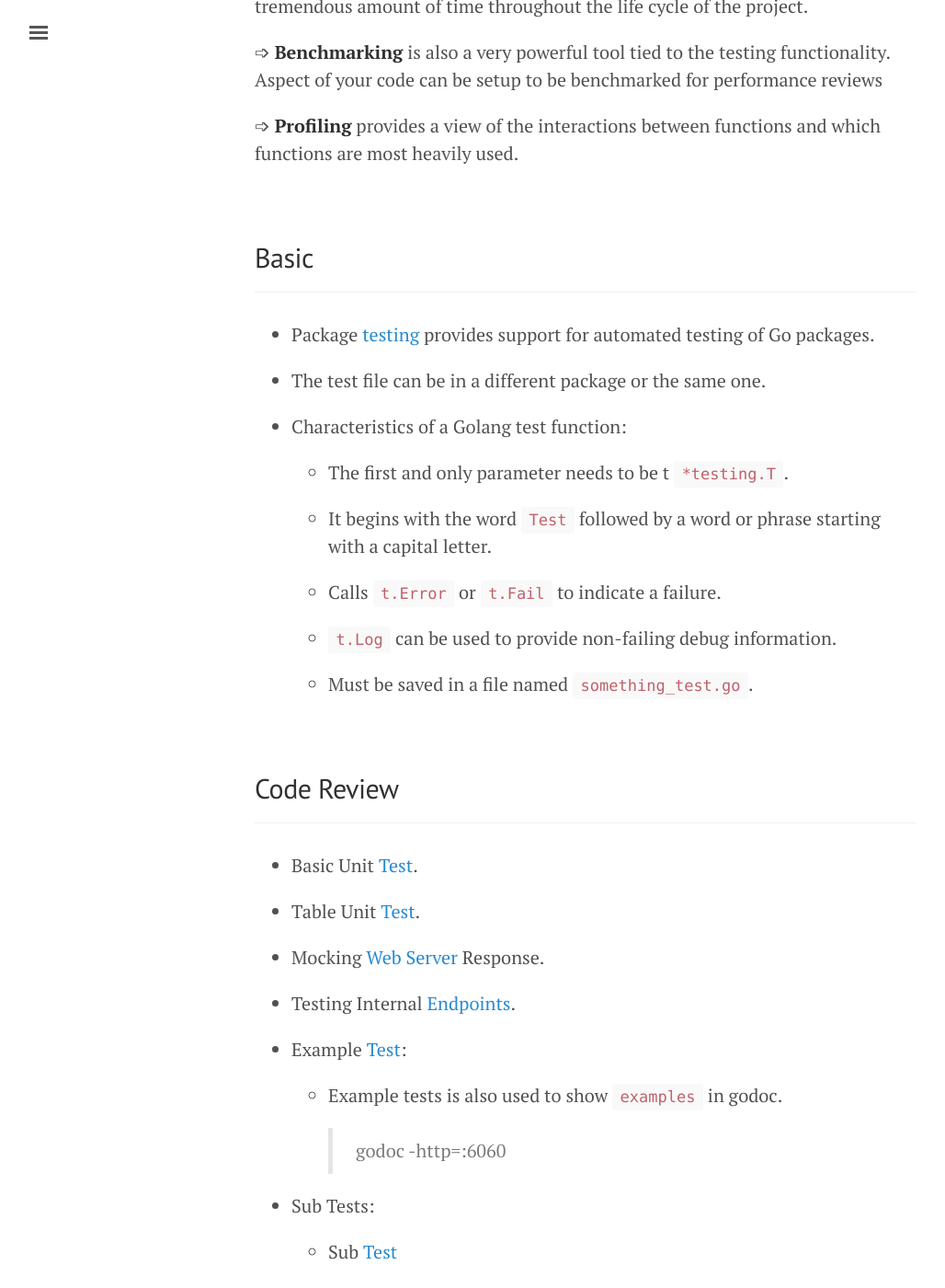
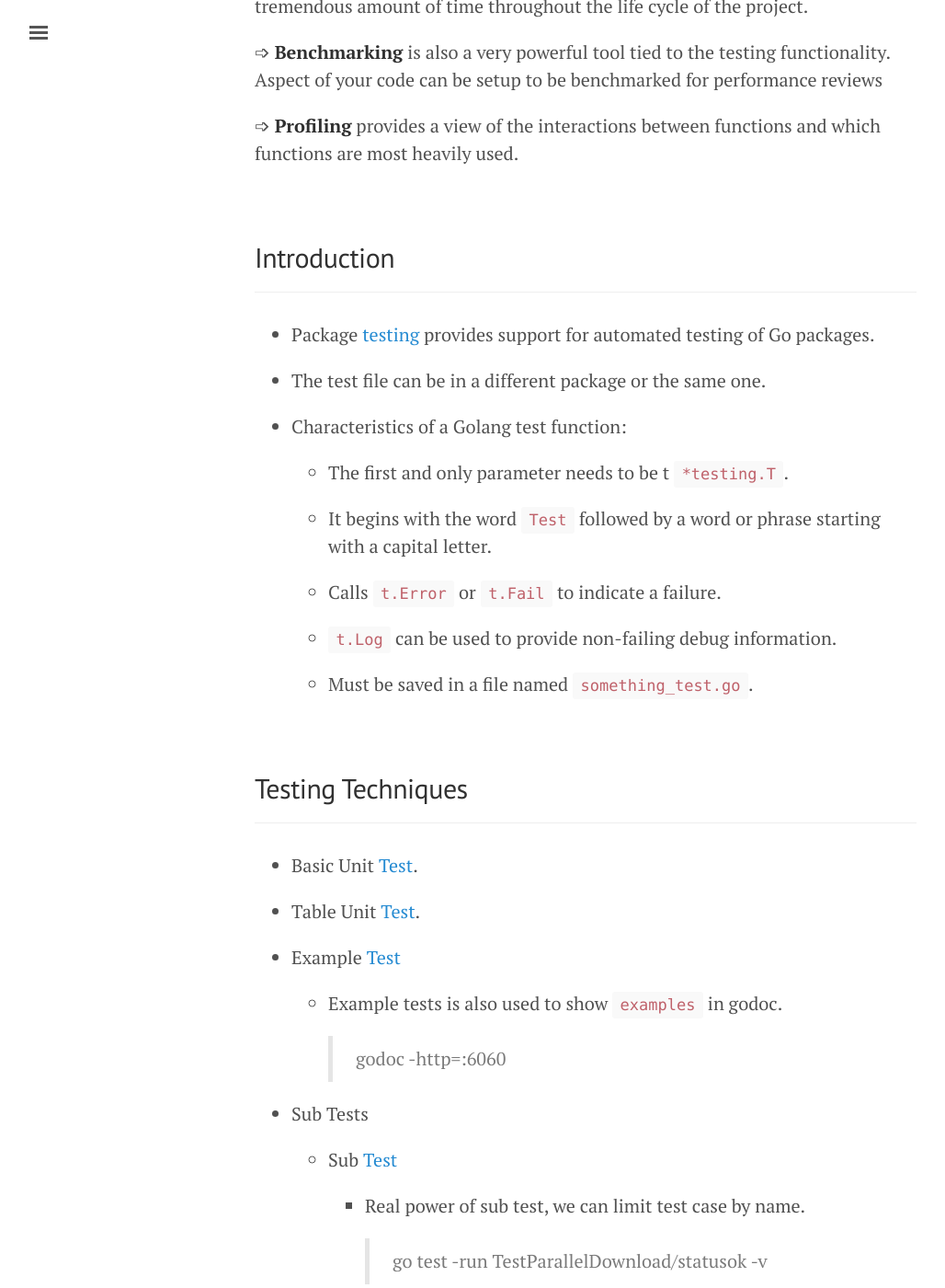
Before and after one commit to SGKutty/go, a Jekyll site: the page built from lessons/lesson-14.md, in a window 1280 px wide and 1400 px high, scrolled down 312 px. Shown: the whole window at 92% size, without its empty margins (3-1031 px from the left). Built offline with Jekyll 4.4.1, drawn with Linux system fonts in a browser that asks for light colours.

Commit message:
Golang testing

```diff
--- a/lessons/lesson-14.md
+++ b/lessons/lesson-14.md
@@ -12,45 +12,41 @@ title: 14 - Testing
 
 &nbsp;
 
-## Basic
+## Introduction
 ***
 
-* Package <a href="https://golang.org/pkg/testing/">testing</a> provides support for automated testing of Go packages.
+- Package [testing](https://golang.org/pkg/testing/) provides support for automated testing of Go packages.
 
-* The test file can be in a different package or the same one.
+- The test file can be in a different package or the same one.
 
-* Characteristics of a Golang test function:
+- Characteristics of a Golang test function:
 
-    * The first and only parameter needs to be t `*testing.T`.
+  - The first and only parameter needs to be t `*testing.T`.
 
-    * It begins with the word `Test` followed by a word or phrase starting with a capital letter.
+  - It begins with the word `Test` followed by a word or phrase starting with a capital letter.
 
-    * Calls `t.Error` or `t.Fail` to indicate a failure.
+  - Calls `t.Error` or `t.Fail` to indicate a failure.
 
-    * `t.Log` can be used to provide non-failing debug information.
+  - `t.Log` can be used to provide non-failing debug information.
 
-    * Must be saved in a file named `something_test.go`.
+  - Must be saved in a file named `something_test.go`.
 
 &nbsp;
 
-## Code Review
+## Testing Techniques
 ***
 
 - Basic Unit [Test](https://github.com/g-kutty/go-code/blob/master/testing/tests/example1/download_test.go).
 
 - Table Unit [Test](https://github.com/g-kutty/go-code/blob/master/testing/tests/example2/table_test.go).
 
-- Mocking [Web Server](https://github.com/g-kutty/go-code/blob/master/testing/tests/example3/web_test.go) Response.
-
-- Testing Internal [Endpoints](https://github.com/g-kutty/go-code/blob/master/testing/tests/example4/handlers/handler_test.go).
-
-- Example [Test](https://github.com/g-kutty/go-code/blob/master/testing/tests/example4/handlers/handler_example_test.go):
+- Example [Test](https://github.com/g-kutty/go-code/blob/master/testing/tests/example4/handlers/handler_example_test.go)
 
   - Example tests is also used to show `examples` in godoc.
 
     > godoc -http=:6060
 
-- Sub Tests:
+- Sub Tests
 
   - Sub [Test](https://github.com/g-kutty/go-code/blob/master/testing/tests/example5/sub_test.go)
 
```
Also changed, not shown: lessons/lesson-01.md (+0 -2 lines), lessons/lesson-02.md (+1 -5 lines).
